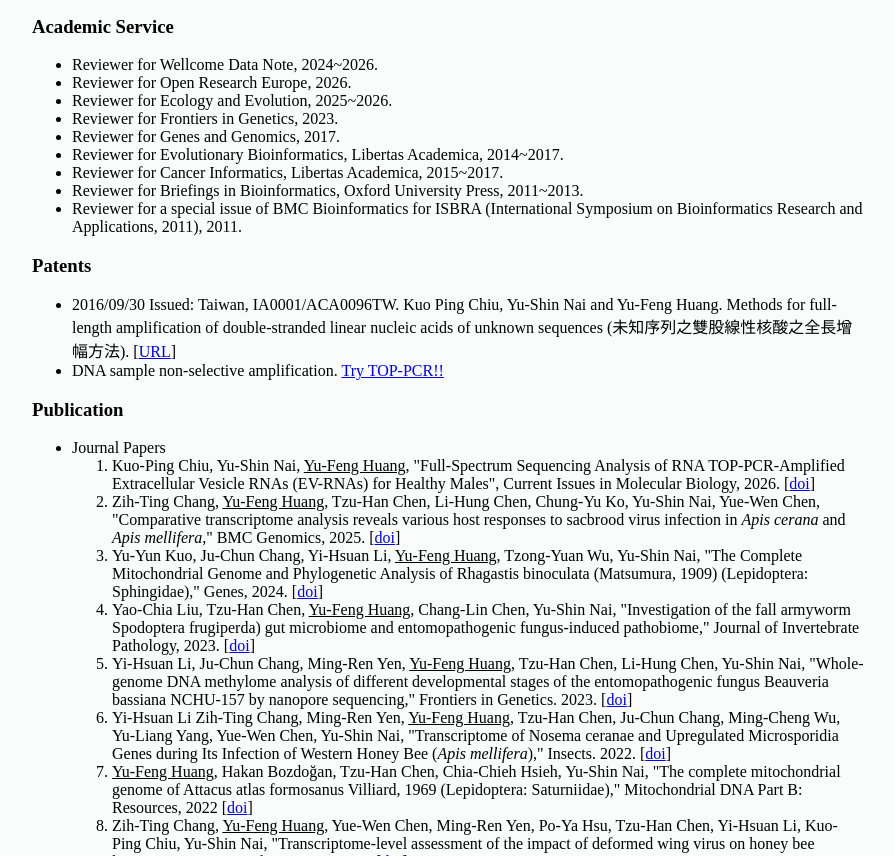
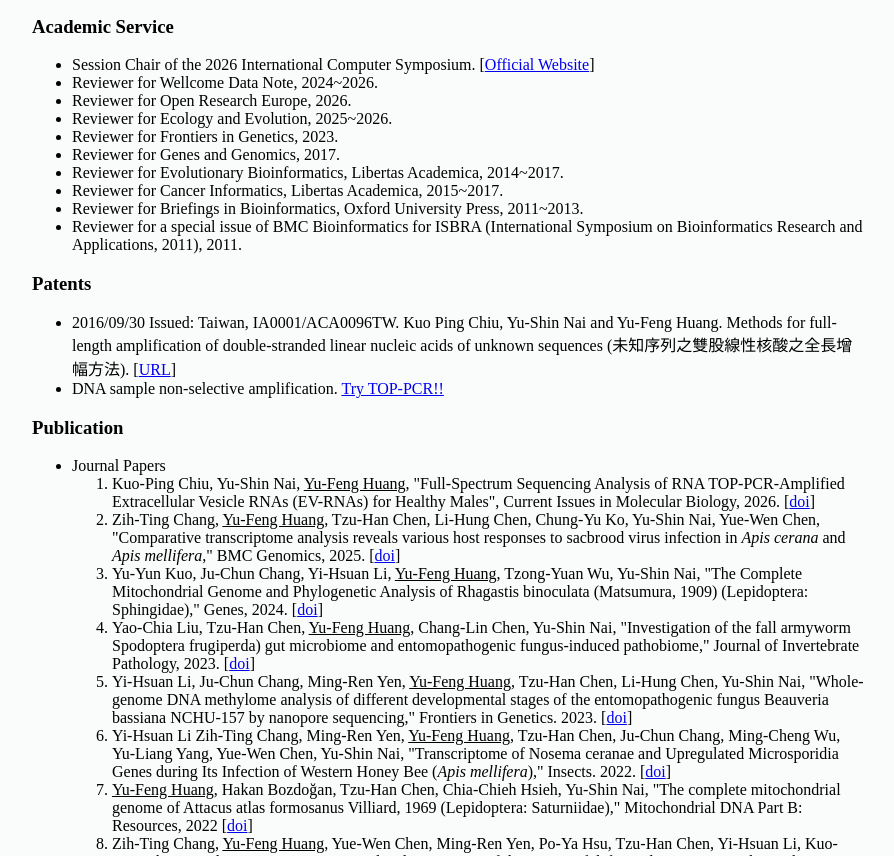
Before and after one commit to yfhuang/yfhuang.github.io, a plain HTML site: page index.html in a window 1280 px wide. Shown: the part 2159-3015 px from the top of the page, without its empty margins (192-1086 px from the left). Drawn offline with Linux system fonts and the light colour scheme.

Commit message:
update academic service

```diff
--- a/index.html
+++ b/index.html
@@ -113,6 +113,7 @@
     <h3>Academic Service</h3>
 
     <ul>
+    <li>Session Chair of the 2026 International Computer Symposium. [<a href="https://www.ics2026.ntub.edu.tw/" target="_blank">Official Website</a>]</li>
     <li>Reviewer for Wellcome Data Note, 2024~2026.</li>
     <li>Reviewer for Open Research Europe, 2026.</li>
     <li>Reviewer for Ecology and Evolution, 2025~2026.</li>
```
